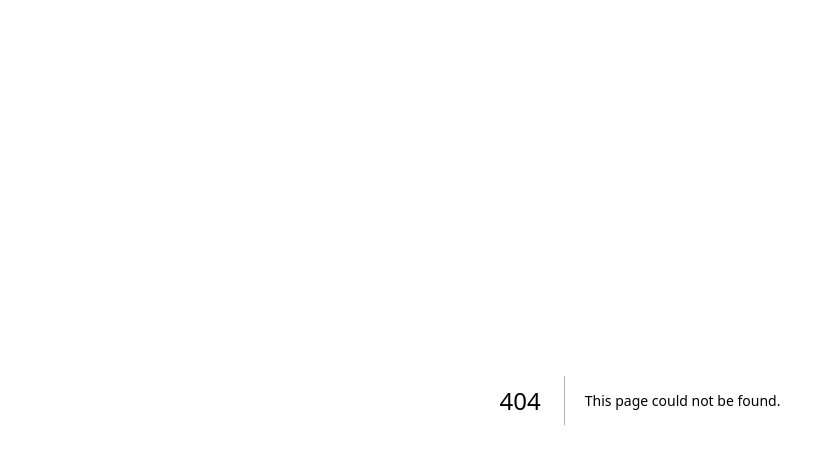
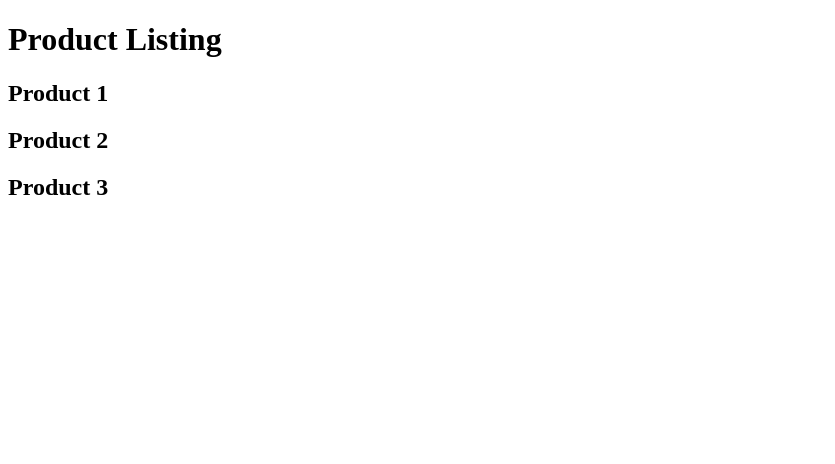
Before and after one commit to Hamza160/nextjs-tut, a Next.js app: page /products in a window 1280 px wide. Before the commit this address had no page. Shown: the top 464 px of the page, without its empty margins (0-835 px from the left). Built offline with nearby package versions, Linux system fonts and the light colour scheme.

Commit message:
dynamic routes

```diff
--- /dev/null
+++ b/src/app/products/page.tsx
@@ -0,0 +1,10 @@
+export default function ProductPage() {
+    return (
+        <>
+            <h1>Product Listing</h1>
+            <h2>Product 1</h2>
+            <h2>Product 2</h2>
+            <h2>Product 3</h2>
+        </>
+    )
+}
```
Also changed, not shown: src/app/products/[productId]/page.tsx (added, +8 -0 lines).
